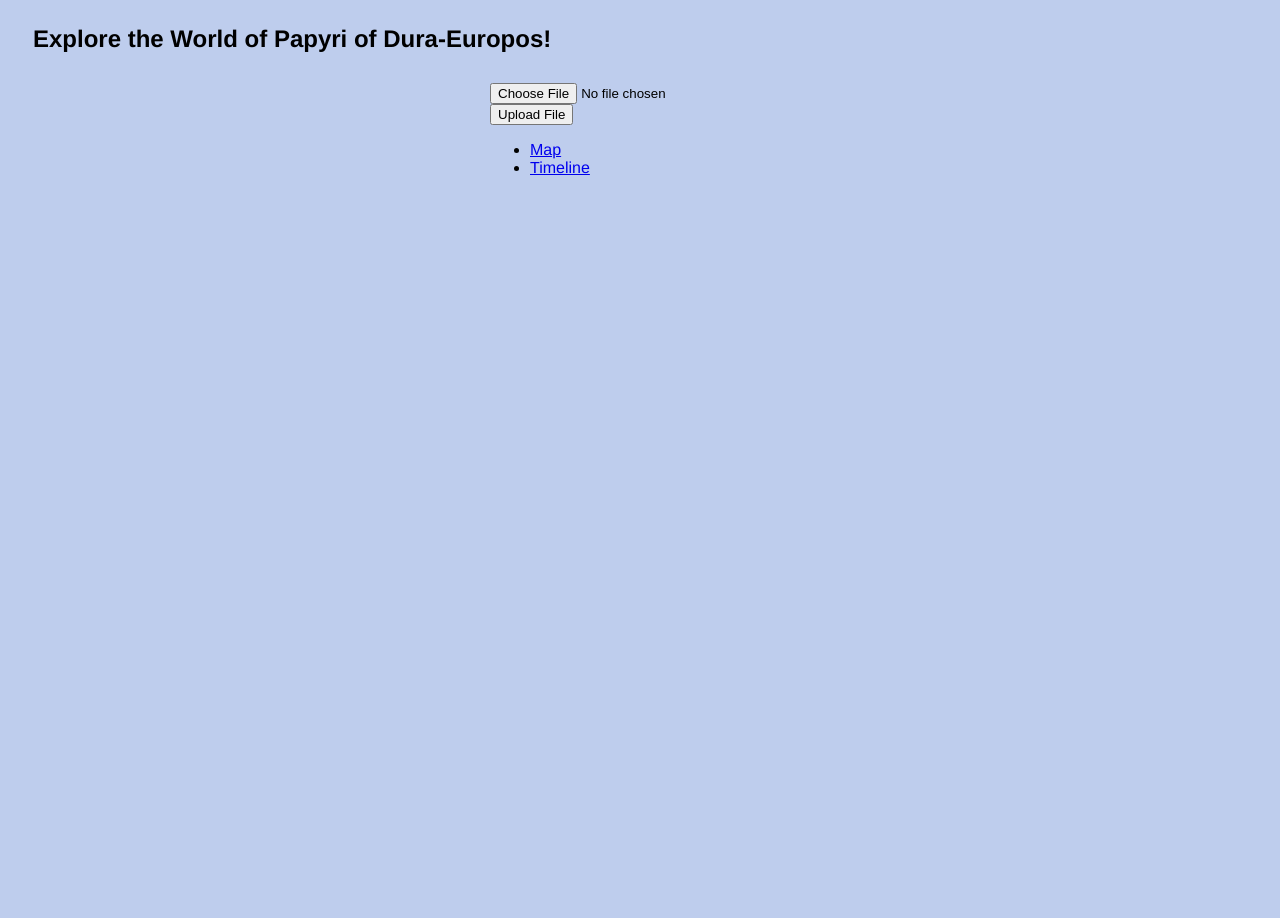
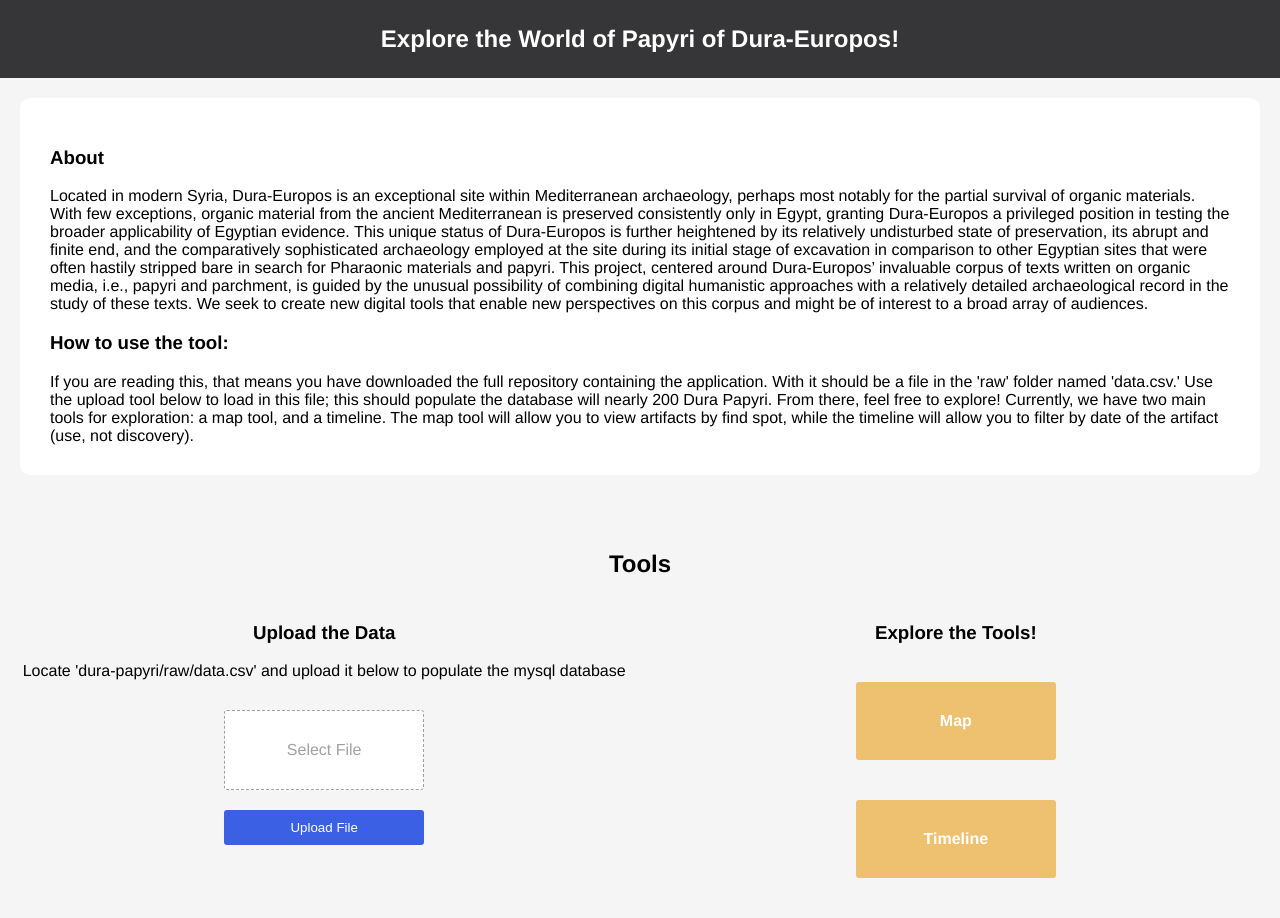
Before and after one commit to kevin-rono/dura-papyri, a Flask app: page / in a window 1280 px wide. Before the commit the page ends 175 px from the top, so only its background shows below. Run offline with Flask 2, Linux system fonts and the light colour scheme.

Commit message:
Stylization
Make it a little prettier

```diff
--- a/src/static/index.css
+++ b/src/static/index.css
@@ -4,8 +4,9 @@
 
 /* Set a background color */
 body {
-  background-color: #becded;
+  background-color: #F5F5F5;
   font-family: Helvetica, sans-serif;
+  margin: 0px;
 }
 
 .center {
--- /dev/null
+++ b/src/static/styles.css
@@ -0,0 +1,129 @@
+/* CLASSES FOR HOME PAGE */
+
+.titlebar {
+  display: inline-block;
+  background-color: #363537;
+  width: 100%;
+  padding: 0px;
+  margin: 0px;
+  color: white;
+  box-shadow: 5px;
+  text-align: center;
+}
+
+.tools_box {
+  display: flex;
+  margin:0px;
+  text-align:center;
+  display: inline-block;
+  width: 100%;
+
+}
+
+.half_screen {
+  flex: 1;
+  width: 49%;
+  vertical-align: top;
+  display: inline-block;
+  margin: 0px;
+  text-align: center;
+}
+
+.introduction {
+  display: inline-block;
+  width: calc(100% - 40px);
+  padding:30px;
+  border-radius: 10px;
+  margin:20px;
+  margin-bottom: 50px;
+  background-color: white;
+}
+
+.upload_button {
+  background-color: #3B60E4;
+  color: white;
+  padding: 10px;
+  width: 200px;
+  cursor: pointer;
+  margin: 20px;
+  border-radius:3px;
+  border-width:0px;
+}
+
+.file_uploader {
+  cursor: pointer;
+  width: 200px;
+  padding: 10px;
+  padding-top: 30px;
+  padding-bottom: 30px;
+  display: inline-block;
+  border-width: 1px;
+  border-style: dashed;
+  border-color: #a1a1a1;
+  background-color: white;
+  color: #a1a1a1;
+  border-radius: 3px;
+}
+
+.tool_button {
+
+  cursor: pointer;
+  width: 200px;
+  padding: 30px;
+  display: inline-block;
+  border-width: 0px;
+  border-style: solid;
+  border-color: #a1a1a1;
+  background-color: #EEC170;
+  color: white;
+
+  font-weight: bold;
+  border-radius: 3px;
+  margin: 20px;
+  text-decoration: none;
+
+}
+
+input[type="file"] {
+    display: none;
+}
+
+/* CLASSES FOR TIMELINE */
+
+.date_form {
+  display: inline-block;
+  width: calc(100% - 40px);
+  padding:30px;
+  border-radius: 10px;
+  margin:20px;
+  margin-bottom: 50px;
+  background-color: white;
+}
+
+.dates_button {
+  background-color: #3B60E4;
+  color: white;
+  padding: 10px;
+  width: 200px;
+  cursor: pointer;
+  margin: 20px;
+  border-radius:3px;
+  border-width:0px;
+}
+
+.enter_year {
+  padding-left: 30px;
+}
+
+.home_button {
+  background-color: #3B60E4;
+  color: white;
+  padding: 10px;
+  width: 200px;
+  cursor: pointer;
+  margin: 20px;
+  border-radius:3px;
+  border-width:0px;
+  margin-top: 50px;
+
+}
--- a/src/static/timeline.css
+++ b/src/static/timeline.css
@@ -10,8 +10,9 @@ h2 {
 
 /* Set a background color */
 body {
-  background-color: #becded;
+  background-color: #F5F5F5;
   font-family: Helvetica, sans-serif;
+  margin: 0px;
 }
 
 /* The actual timeline (the vertical ruler) */
--- a/src/templates/index.html
+++ b/src/templates/index.html
@@ -5,37 +5,72 @@
     <meta charset="utf-8" />
     <meta name="viewport" content="width=device-width, initial-scale=1" />
     <link rel="stylesheet" href="../static/index.css" />
-
+<link rel="stylesheet" href="../static/styles.css" />
     <title>Papyri Finder</title>
   </head>
 
   <body>
+    <div class = 'titlebar'>
+      <center>
       <h2>Explore the World of Papyri of Dura-Europos!</h2>
+    </center>
+    </div>
 
+    <div class = 'introduction'>
+
+      <h3>About</h3>
+      <p>
+        Located in modern Syria, Dura-Europos is an exceptional site within Mediterranean archaeology, perhaps most notably for the partial survival of organic materials. With few exceptions, organic material from the ancient Mediterranean is preserved consistently only in Egypt, granting Dura-Europos a privileged position in testing the broader applicability of Egyptian evidence. This unique status of Dura-Europos is further heightened by its relatively undisturbed state of preservation, its abrupt and finite end, and the comparatively sophisticated archaeology employed at the site during its initial stage of excavation in comparison to other Egyptian sites that were often hastily stripped bare in search for Pharaonic materials and papyri. This project, centered around Dura-Europos’ invaluable corpus of texts written on organic media, i.e., papyri and parchment, is guided by the unusual possibility of combining digital humanistic approaches with a relatively detailed archaeological record in the study of these texts. We seek to create new digital tools that enable new perspectives on this corpus and might be of interest to a broad array of audiences.
+      </p>
+
+      <h3>How to use the tool:</h3>
+
+        If you are reading this, that means you have downloaded the full repository containing the application. With it should be a file
+        in the 'raw' folder named 'data.csv.' Use the upload tool below to load in this file; this should populate the database will nearly
+        200 Dura Papyri. From there, feel free to explore! Currently, we have two main tools for exploration: a map tool, and a timeline.
+        The map tool will allow you to view artifacts by find spot, while the timeline will allow you to filter by date of the artifact (use, not
+        discovery).
+
+
+    </div>
+
+
+    <center><h2> Tools </h2></center>
+    <div class = 'tools_box'>
+
+      <div class = 'half_screen'>
+        <h3>Upload the Data</h3>
+        <p> Locate 'dura-papyri/raw/data.csv' and upload it below to populate the
+          mysql database </p>
         <div class="container" style="margin-top: 30px">
           <div class="col-md-4">
             <input type="file" id="fileToUpload" class="form-control" />
+            <label class= 'file_uploader' for = 'fileToUpload'> Select File </label>
           </div>
           <div class="col-md-4">
-        <button type="button" class="btn btn-info btn-lg" id="btnUploadFile">
+            <button type="button" class="upload_button btn btn-info btn-lg" id="btnUploadFile">
               Upload File
             </button>
           </div>
         </div>
-
+      </div>
       <!-- <p id="text1"> Upload your text file here: </p>
           <p> <input type="file"  accept="text/plain" name="file" id="myFile" ></p> -->
 
+      <div class = 'half_screen'>
+        <h3>Explore the Tools!</h3>
         <div class="collapse navbar-collapse" id="navbar">
-      <ul class="navbar-nav mr-auto mt-2">
-        <li class="nav-item">
-          <a class="nav-link" href="{{ url_for('map') }}"> Map </a>
-        </li>
 
-        <li class="nav-item">
-          <a class="nav-link" href="{{ url_for('timeline') }}">Timeline</a>
-        </li>
-      </ul>
+
+              <a class="nav-link tool_button" href="{{ url_for('map') }}"> Map </a>
+
+
+              <a class="nav-link tool_button" href="{{ url_for('timeline') }}">Timeline</a>
+
+
+        </div>
+      </div>
+
     </div>
 
     <div class="table-responsive col-md-12 csv-table" style="margin-top: 20px">
```
Also changed, not shown: src/templates/timeline.html (+27 -6 lines), src/templates/map.html (line endings or trailing spaces). Lines whose indentation alone changed are shown as unchanged.
